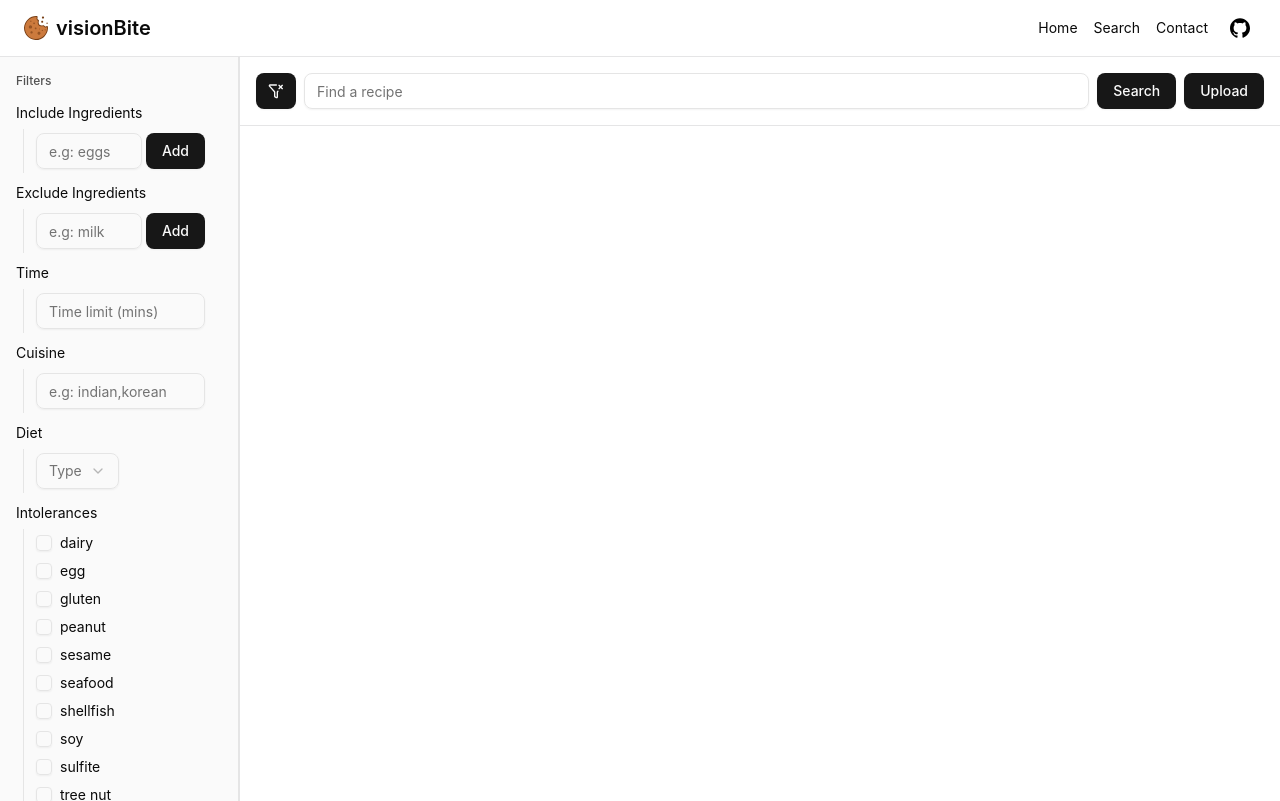
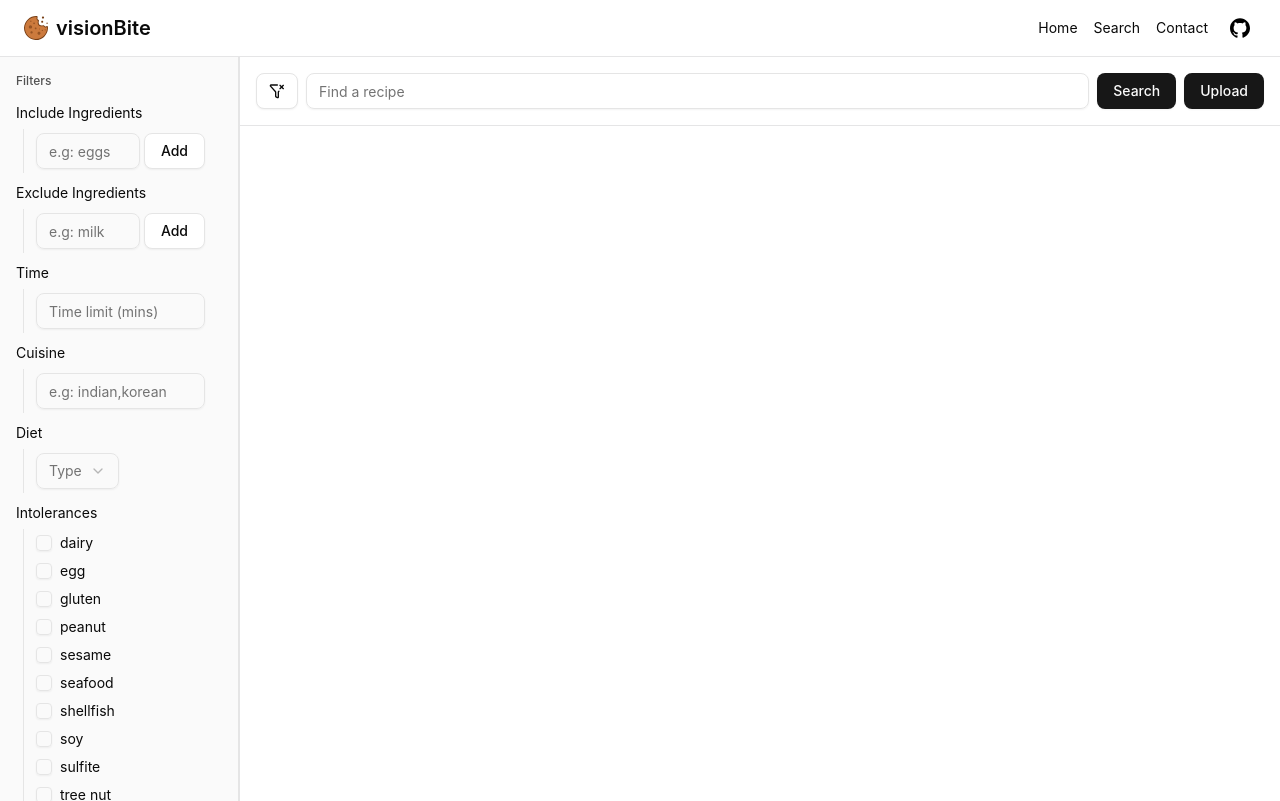
Before and after one commit to JijeuStefan/ThesisApp, a React (Vite) app in the folder recipie-app/: page / in a window 1280 px wide. Built offline with nearby package versions, Linux system fonts and the light colour scheme.

Commit message:
styling
added a better color variance to the main page

```diff
--- a/recipie-app/src/app/pages/search/ContentArea.jsx
+++ b/recipie-app/src/app/pages/search/ContentArea.jsx
@@ -95,7 +95,7 @@ export default function ContentArea({recipes, includeIngredients, isLoading}){
                         <Button variant="outline"
                           onClick={() => handleSetNutrition(index)}
                         >{nutritionVisible[index] ? "Description" : "Nutrition"}</Button>
-                        <Button onClick={() => goToRecipe(recipe.id)}>Cook it</Button>
+                        <Button className="bg-[#cc7a3d] hover:bg-[#cc7a3d]" onClick={() => goToRecipe(recipe.id)}>Cook it</Button>
                       </CardFooter>
                     </Card>
                 )}))}
--- a/recipie-app/src/app/pages/search/SearchTitle.jsx
+++ b/recipie-app/src/app/pages/search/SearchTitle.jsx
@@ -37,11 +37,11 @@ export default function SearchTitle({query, onQueryChange, fetchRecipes,isSideba
     <div className="flex flex-row items-center justify-start p-4 gap-2">
         <div className="flex flex-row items-center w-full gap-2">
             {!isSidebarShown ? (
-                <Button onClick={onToggleSidebar}>
+                <Button variant={"outline"} onClick={onToggleSidebar}>
                     <FunnelPlus/>
                 </Button>
             ) :(
-                <Button onClick={onToggleSidebar}>
+                <Button variant={"outline"} onClick={onToggleSidebar}>
                     <FunnelX/>
                 </Button>
             )}
--- a/recipie-app/src/app/pages/search/sidebar/SidebarArea.jsx
+++ b/recipie-app/src/app/pages/search/sidebar/SidebarArea.jsx
@@ -107,7 +107,7 @@ export default function SidebarArea({searchParams, onParamChange, onIncludeIngre
                                                                     </option>)
                                                             })}
                                                         </datalist>
-                                                        <Button onClick={handleAddIncludeIngredient}>Add</Button>
+                                                        <Button variant={"outline"} onClick={handleAddIncludeIngredient}>Add</Button>
                                                     </div>
                                                     {searchParams.includeIngredients.length > 0  && (
                                                         <div className="flex flex-col w-full p-2 gap-1 rounded-md border border-input bg-background">
@@ -155,7 +155,7 @@ export default function SidebarArea({searchParams, onParamChange, onIncludeIngre
                                                                     </option>)
                                                             })}
                                                         </datalist>
-                                                        <Button onClick={handleAddExcludeIngredient}>Add</Button>
+                                                        <Button variant={"outline"} onClick={handleAddExcludeIngredient}>Add</Button>
                                                     </div>
                                                     {searchParams.excludeIngredients.length > 0 && (
                                                         <div className="flex flex-col w-full p-2 gap-1 rounded-md border border-input bg-background">
@@ -260,7 +260,7 @@ export default function SidebarArea({searchParams, onParamChange, onIncludeIngre
                                                     key={intolerance}
                                                     className="flex items-center gap-2 p-0.5"
                                                 >
-                                                    <Checkbox
+                                                    <Checkbox className="data-[state=checked]:border-white data-[state=checked]:bg-[#cc7a3d] data-[state=checked]:text-white"
                                                     id={intolerance}
                                                     checked={searchParams.intolerances.includes(intolerance)}
                                                     onCheckedChange={(checked) =>
--- a/recipie-app/src/components/comp-547.jsx
+++ b/recipie-app/src/components/comp-547.jsx
@@ -61,7 +61,7 @@ export default function Component({onUploadVisible, onUpload}) {
           </Button>
         </div>
         <div className="absolute top-2 right-2">
-          <Button onClick={onUploadVisible}>
+          <Button variant={"ghost"} className="hover:bg-white hover:text-destructive" onClick={onUploadVisible}>
             <X/>
           </Button>
         </div>
```
